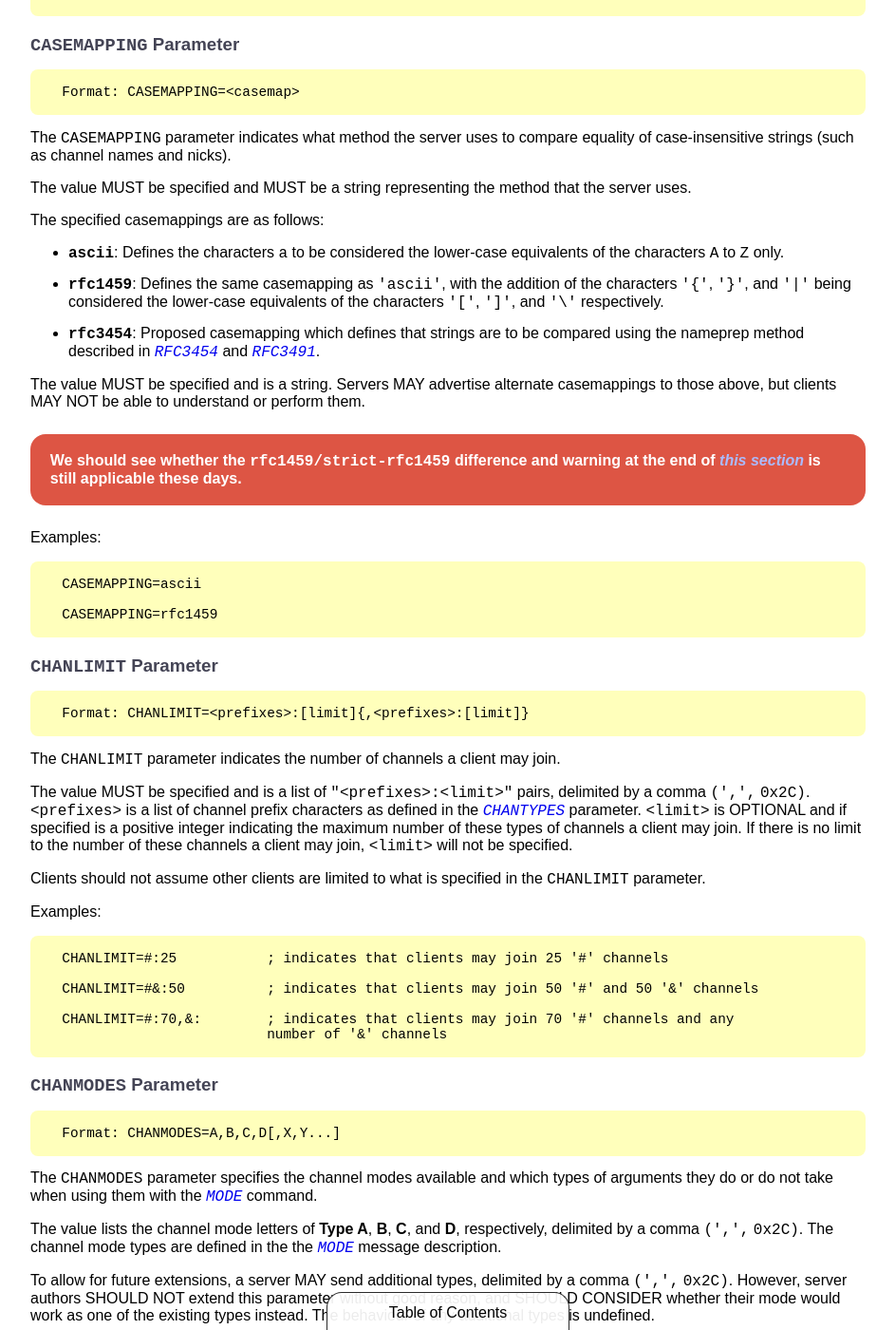
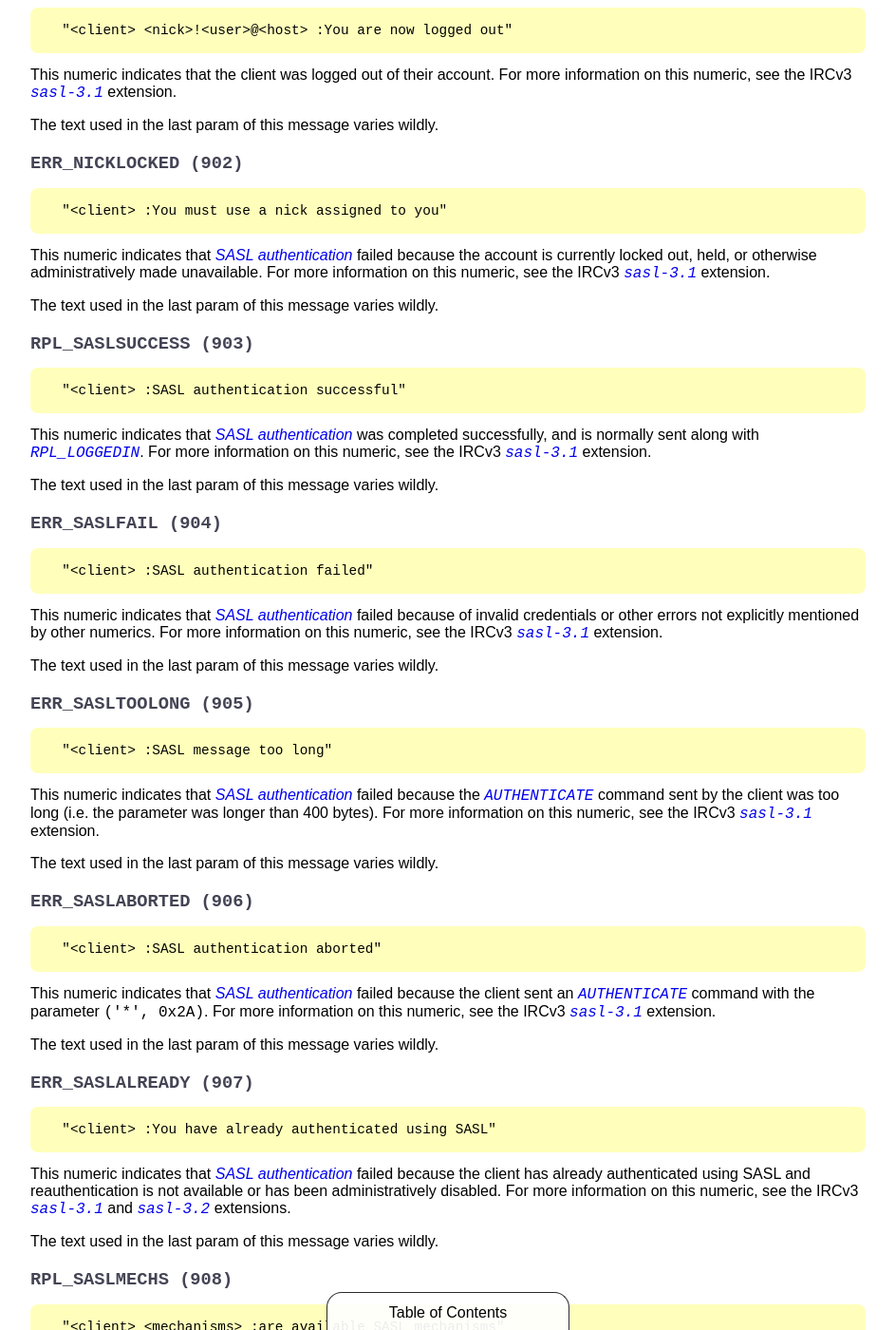
Before and after one commit to ircdocs/modern-irc, a Jekyll site: the page built from index.md, in a window 1280 px wide and 1400 px high, scrolled down 45078 px. Shown: the whole window at 95% size, without its empty margins (168-1111 px from the left). Built offline with Jekyll 4.4.1, drawn with Linux system fonts in a browser that asks for light colours; some of the changed text lies outside the part shown.

Commit message:
numerics: Add some IRCv3 numerics

```diff
--- a/_includes/appendixes.md
+++ b/_includes/appendixes.md
@@ -483,6 +483,22 @@ Indicates that a [`MODE`](#mode-message) command affecting a user contained a `M
 
 Indicates that a [`MODE`](#mode-message) command affecting a user failed because they were trying to set or view modes for other users. The text used in the last param of this message varies, for instance when trying to view modes for another user, a server may send: `"Can't view modes for other users"`.
 
+### `RPL_STARTTLS (670)`
+
+      "<client> :STARTTLS successful, proceed with TLS handshake"
+
+This numeric is used by the IRCv3 [`tls`](http://ircv3.net/specs/extensions/tls-3.1.html) extension and indicates that the client may begin a TLS handshake. For more information on this numeric, see the linked IRCv3 specification.
+
+The text used in the last param of this message varies wildly.
+
+### `ERR_STARTTLS (691)`
+
+      "<client> :STARTTLS failed (Wrong moon phase)"
+
+This numeric is used by the IRCv3 [`tls`](http://ircv3.net/specs/extensions/tls-3.1.html) extension and indicates that a server-side error occured and the `STARTTLS` command failed. For more information on this numeric, see the linked IRCv3 specification.
+
+The text used in the last param of this message varies wildly.
+
 ### `ERR_NOPRIVS (723)`
 
       "<client> <priv> :Insufficient oper privileges."
@@ -492,6 +508,80 @@ Sent by a server to alert an IRC [operator](#operators) that they they do not ha
 `<priv>` is a string that has meaning in the server software, and allows an operator the privileges to perform certain commands or actions. These strings are server-defined and may refer to one or multiple commands or actions that may be performed by IRC operators.
 
 Examples of the sorts of privilege strings used by server software today include: `kline`, `dline`, `unkline`, `kill`, `kill:remote`, `die`, `remoteban`, `connect`, `connect:remote`, `rehash`.
+
+### `RPL_LOGGEDIN (900)`
+
+      "<client> <nick>!<user>@<host> <account> :You are now logged in as <username>"
+
+This numeric indicates that the client was logged into the specified account (whether by [SASL authentication](#authenticate-message) or otherwise). For more information on this numeric, see the IRCv3 [`sasl-3.1`](http://ircv3.net/specs/extensions/sasl-3.1.html) extension.
+
+The text used in the last param of this message varies wildly.
+
+### `RPL_LOGGEDOUT (901)`
+
+      "<client> <nick>!<user>@<host> :You are now logged out"
+
+This numeric indicates that the client was logged out of their account. For more information on this numeric, see the IRCv3 [`sasl-3.1`](http://ircv3.net/specs/extensions/sasl-3.1.html) extension.
+
+The text used in the last param of this message varies wildly.
+
+### `ERR_NICKLOCKED (902)`
+
+      "<client> :You must use a nick assigned to you"
+
+This numeric indicates that [SASL authentication](#authenticate-message) failed because the account is currently locked out, held, or otherwise administratively made unavailable. For more information on this numeric, see the IRCv3 [`sasl-3.1`](http://ircv3.net/specs/extensions/sasl-3.1.html) extension.
+
+The text used in the last param of this message varies wildly.
+
+### `RPL_SASLSUCCESS (903)`
+
+      "<client> :SASL authentication successful"
+
+This numeric indicates that [SASL authentication](#authenticate-message) was completed successfully, and is normally sent along with [`RPL_LOGGEDIN`](#rplloggedin-900). For more information on this numeric, see the IRCv3 [`sasl-3.1`](http://ircv3.net/specs/extensions/sasl-3.1.html) extension.
+
+The text used in the last param of this message varies wildly.
+
+### `ERR_SASLFAIL (904)`
+
+      "<client> :SASL authentication failed"
+
+This numeric indicates that [SASL authentication](#authenticate-message) failed because of invalid credentials or other errors not explicitly mentioned by other numerics. For more information on this numeric, see the IRCv3 [`sasl-3.1`](http://ircv3.net/specs/extensions/sasl-3.1.html) extension.
+
+The text used in the last param of this message varies wildly.
+
+### `ERR_SASLTOOLONG (905)`
+
+      "<client> :SASL message too long"
+
+This numeric indicates that [SASL authentication](#authenticate-message) failed because the [`AUTHENTICATE`](#authenticate-message) command sent by the client was too long (i.e. the parameter was longer than 400 bytes). For more information on this numeric, see the IRCv3 [`sasl-3.1`](http://ircv3.net/specs/extensions/sasl-3.1.html) extension.
+
+The text used in the last param of this message varies wildly.
+
+### `ERR_SASLABORTED (906)`
+
+      "<client> :SASL authentication aborted"
+
+This numeric indicates that [SASL authentication](#authenticate-message) failed because the client sent an [`AUTHENTICATE`](#authenticate-message) command with the parameter `('*', 0x2A)`. For more information on this numeric, see the IRCv3 [`sasl-3.1`](http://ircv3.net/specs/extensions/sasl-3.1.html) extension.
+
+The text used in the last param of this message varies wildly.
+
+### `ERR_SASLALREADY (907)`
+
+      "<client> :You have already authenticated using SASL"
+
+This numeric indicates that [SASL authentication](#authenticate-message) failed because the client has already authenticated using SASL and reauthentication is not available or has been administratively disabled. For more information on this numeric, see the IRCv3 [`sasl-3.1`](http://ircv3.net/specs/extensions/sasl-3.1.html) and [`sasl-3.2`](http://ircv3.net/specs/extensions/sasl-3.2.html) extensions.
+
+The text used in the last param of this message varies wildly.
+
+### `RPL_SASLMECHS (908)`
+
+      "<client> <mechanisms> :are available SASL mechanisms"
+
+This numeric specifies the mechanisms supported for [SASL authentication](#authenticate-message). `<mechanisms>` is a list of SASL mechanisms, delimited by a comma `(',', 0x2C)`. For more information on this numeric, see the IRCv3 [`sasl-3.1`](http://ircv3.net/specs/extensions/sasl-3.1.html) extension.
+
+IRCv3.2 also specifies this information in the `sasl` client capability value. For more information on this, see the IRCv3 [`sasl-3.2`](http://ircv3.net/specs/extensions/sasl-3.2.html#mechanism-list-in-cap-ls) extension.
+
+The text used in the last param of this message varies wildly.
 
 
 ---
@@ -860,9 +950,9 @@ Examples:
 
       Format: TARGMAX=[<command>:[limit]{,<command>:[limit]}]
 
-Certain client commands MAY contain multiple targets, delimited by a comma `(',',` `0x2C)`. The `TARGMAX` parameter defines the maximum number of targets allowed for commands which accept multiple targets.
+Certain client commands MAY contain multiple targets, delimited by a comma `(',', 0x2C)`. The `TARGMAX` parameter defines the maximum number of targets allowed for commands which accept multiple targets.
 
-The value is OPTIONAL and is a set of `<command>:<limit>` pairs, delimited by a comma `(',',` `0x2C)`. `<command>` is the name of a client command. `<limit>` is the maximum number of targets which that command accepts. If `<limit>` is specified, it is a positive integer. If `<limit>` is not specified, then there is no maximum number of targets for that command. Clients MUST treat `<command>` as case-insensitive.
+The value is OPTIONAL and is a set of `<command>:<limit>` pairs, delimited by a comma `(',', 0x2C)`. `<command>` is the name of a client command. `<limit>` is the maximum number of targets which that command accepts. If `<limit>` is specified, it is a positive integer. If `<limit>` is not specified, then there is no maximum number of targets for that command. Clients MUST treat `<command>` as case-insensitive.
 
 Examples:
 
```
